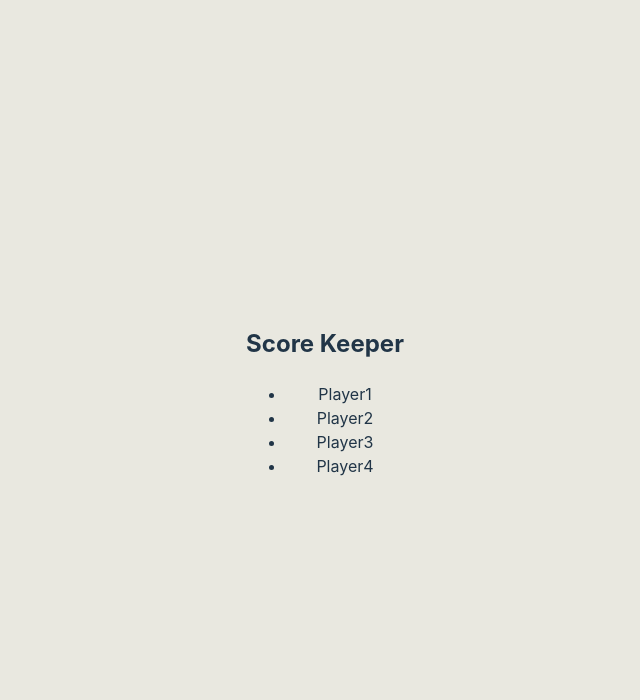
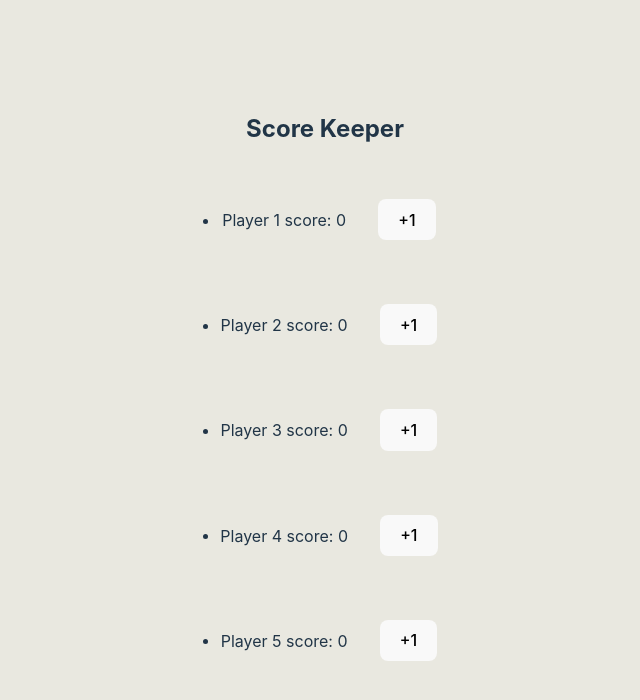
Before and after one commit to yisusworldwide/my-react-apps, a React (Vite) app: page / in a window 1280 px wide. Shown: the top 700 px of the page, without its empty margins (315-955 px from the left). Built offline with nearby package versions, Linux system fonts and the light colour scheme.

Commit message:
Increment score using "spread" - more intuitive

```diff
--- a/src/App.jsx
+++ b/src/App.jsx
@@ -8,7 +8,7 @@ function App() {
     <>
 
       <div>
-        <ScoreKeeper numPlayers={4} target={7} />
+        <ScoreKeeper numPlayers={5} target={7} />
       </div>
 
     </>
--- a/src/ScoreKeeper.jsx
+++ b/src/ScoreKeeper.jsx
@@ -1,18 +1,30 @@
 import { useState } from "react";
 
 export default function ScoreKeeper({ numPlayers=0, target=0 }){
-    const [score, setScore] = useState(new Array(numPlayers).fill(0));
+    const [scores, setScores] = useState(new Array(numPlayers).fill(0));
+    const incrementScore = (idx) => {
+        setScores((prevScores) =>{
+            const copy = [...prevScores];
+            copy[idx] += 1;
+            return copy;
+        })
+    }
     return (
         <div>
             <h2>Score Keeper</h2>
             <ul>
                 {
-                    score.map((score, idx) => {
-                        return <li key={idx}>Player{idx + 1}</li>
-                    })
-                }
+                    scores.map((score, idx) => {
+                        return (
+                        <li key={idx}>
+                            Player {idx + 1} score: {score}
+                            <button onClick = {() => incrementScore(idx)}>+1</button>
+                        </li>
+
+                    );
+                })}
             </ul>
         </div>
-    )
+    );
 
 }
```
